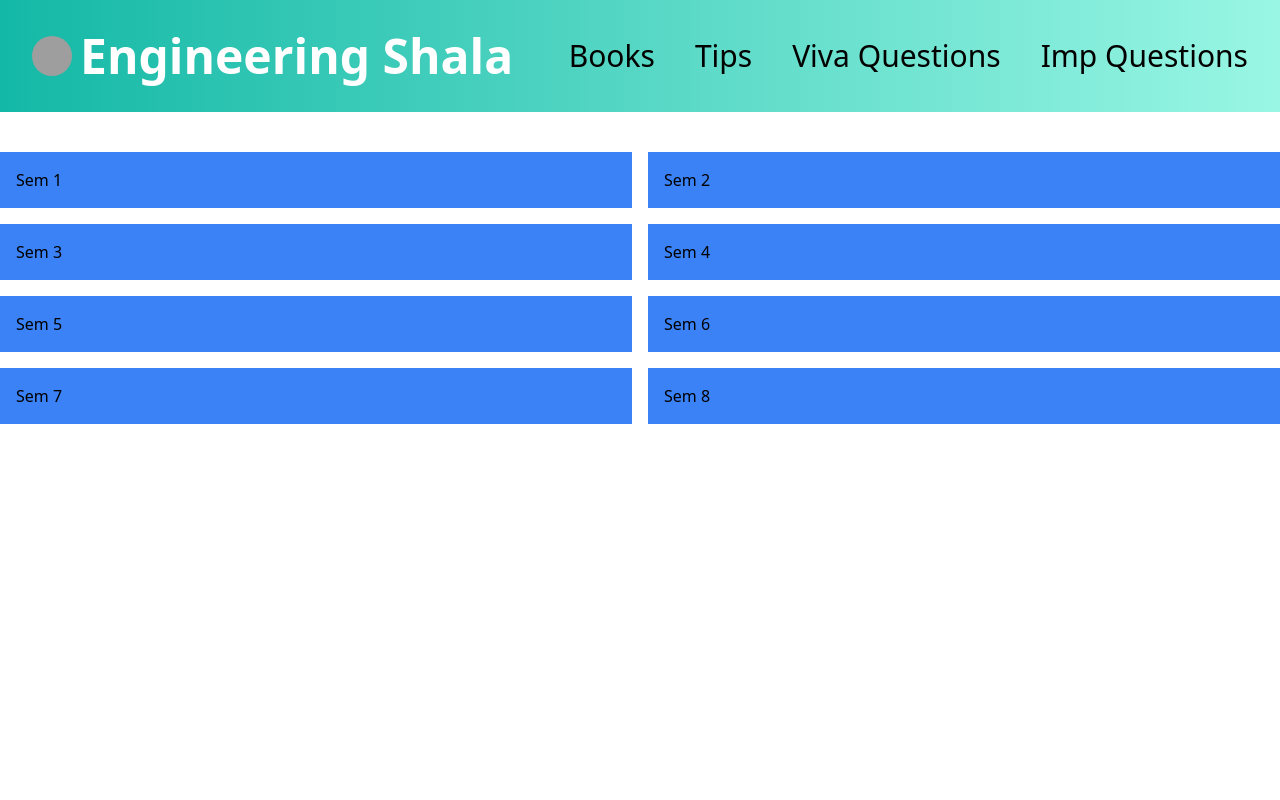
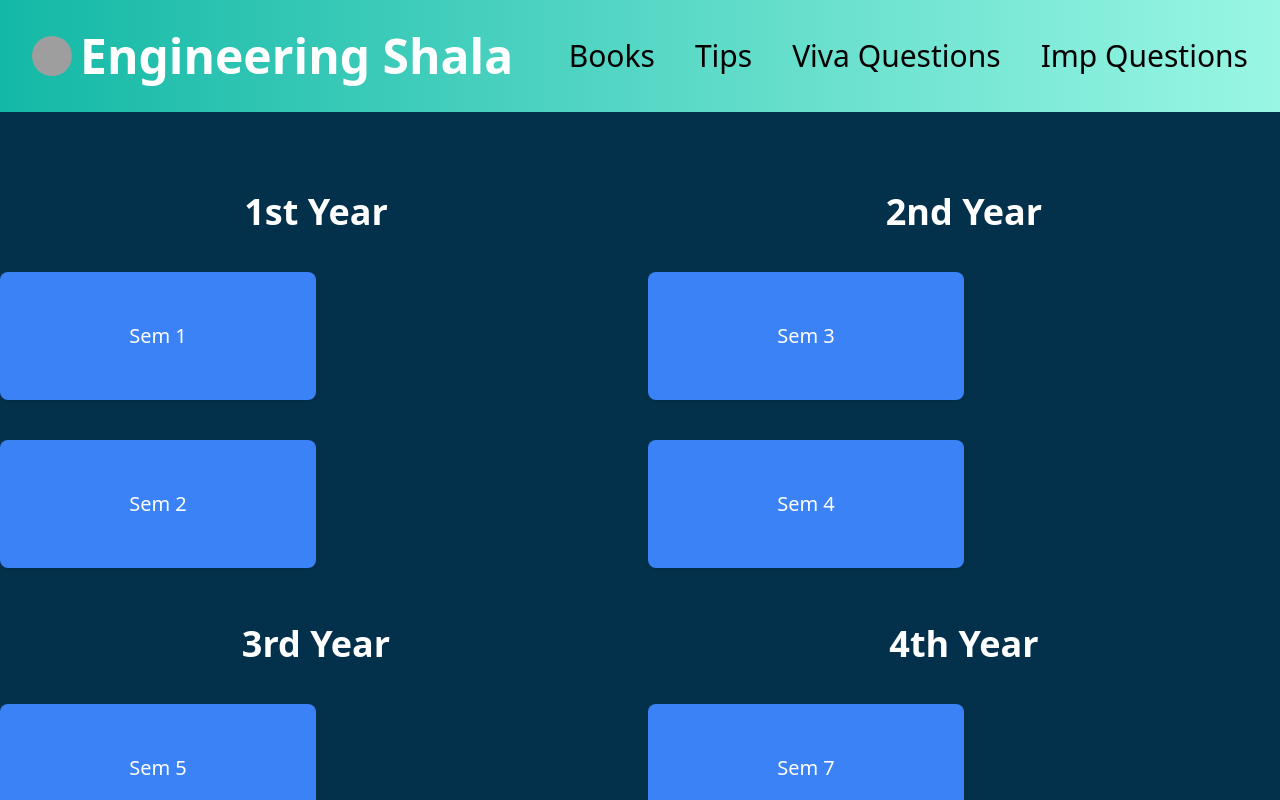
Before and after one commit to codescalper/eng-hub, a React (Create React App) app: page /books in a window 1280 px wide. Shown: the top 800 px of the page. Built offline with nearby package versions, Linux system fonts and the light colour scheme; grey boxes are pictures that could not be loaded.

Commit message:
Added Responisvness

```diff
--- a/public/index.html
+++ b/public/index.html
@@ -26,7 +26,7 @@
     -->
     <title>React App</title>
   </head>
-  <body>
+  <body class="bg-custom-color">
     <noscript>You need to enable JavaScript to run this app.</noscript>
     <div id="root"></div>
     <!--
--- a/src/components/Books.tsx
+++ b/src/components/Books.tsx
@@ -2,30 +2,44 @@
 
 function Books() {
   return (
-      <div className="mt-10 grid grid-cols-1 md:grid-cols-2 gap-4">
-        <div className="p-4 bg-blue-500 hover:bg-green-500 transition-colors duration-300">
+    <div className="mt-10 bg-custom-color">
+      <div className="grid grid-cols-1 md:grid-cols-2 gap-4">
+        <div>
+          <h2 className="md:text-4xl text-2xl font-bold text-center mt-10 mb-10 text-white ">1st Year</h2>
+          <div className="p-4 w-1/2 h-24 md:h-32 bg-blue-500 hover:bg-green-500 transition-colors duration-300 mt-5 rounded-lg shadow text-white text-2xl md:text-xl text-center flex justify-center items-center ">
             Sem 1
           </div>
-        <div className="p-4 bg-blue-500 hover:bg-green-500 transition-colors duration-300">
+          <div className="p-4 w-1/2 h-24 md:h-32 bg-blue-500 hover:bg-green-500 transition-colors duration-300 mt-10 rounded-lg shadow text-white text-2xl md:text-xl text-center flex justify-center items-center ">
             Sem 2
           </div>
-        <div className="p-4 bg-blue-500 hover:bg-green-500 transition-colors duration-300">
+        </div>
+        <div>
+          <h2 className="md:text-4xl text-2xl font-bold text-center mt-10 mb-10 text-white">2nd Year</h2>
+          <div className="p-4 w-1/2 h-24 md:h-32 bg-blue-500 hover:bg-green-500 transition-colors duration-300 mt-5 rounded-lg shadow text-white text-2xl md:text-xl text-center flex justify-center items-center">
             Sem 3
           </div>
-        <div className="p-4 bg-blue-500 hover:bg-green-500 transition-colors duration-300">
+          <div className="p-4 w-1/2 h-24 md:h-32 bg-blue-500 hover:bg-green-500 transition-colors duration-300 mt-10 rounded-lg shadow text-white text-2xl md:text-xl text-center flex justify-center items-center">
             Sem 4
           </div>
-        <div className="p-4 bg-blue-500 hover:bg-green-500 transition-colors duration-300">
+        </div>
+        <div>
+          <h2 className="md:text-4xl text-2xl font-bold text-center mt-10 mb-10 text-white">3rd Year</h2>
+          <div className="p-4 w-1/2 h-24 md:h-32 bg-blue-500 hover:bg-green-500 transition-colors duration-300 mt-5 rounded-lg shadow text-white text-2xl md:text-xl text-center flex justify-center items-center">
             Sem 5
           </div>
-        <div className="p-4 bg-blue-500 hover:bg-green-500 transition-colors duration-300">
+          <div className="p-4 w-1/2 h-24 md:h-32 bg-blue-500 hover:bg-green-500 transition-colors duration-300 mt-10 rounded-lg shadow text-white text-2xl md:text-xl text-center flex justify-center items-center">
             Sem 6
           </div>
-        <div className="p-4 bg-blue-500 hover:bg-green-500 transition-colors duration-300">
+        </div>
+        <div>
+          <h2 className="md:text-4xl text-2xl font-bold text-center mt-10 mb-10 text-white">4th Year</h2>
+          <div className="p-4 w-1/2 h-24 md:h-32 bg-blue-500 hover:bg-green-500 transition-colors duration-300 mt-5 rounded-lg shadow text-white text-2xl md:text-xl text-center flex justify-center items-center">
             Sem 7
           </div>
-        <div className="p-4 bg-blue-500 hover:bg-green-500 transition-colors duration-300">
+          <div className="p-4 w-1/2 h-24 md:h-32 bg-blue-500 hover:bg-green-500 transition-colors duration-300 mt-10 rounded-lg shadow text-white text-2xl md:text-xl text-center flex justify-center flex justify-center items-center">
             Sem 8
+          </div>
+        </div>
       </div>
     </div>
   );
--- a/tailwind.config.js
+++ b/tailwind.config.js
@@ -1,4 +1,10 @@
 module.exports = {
   purge: ['./src/**/*.tsx', './src/**/*.html'],
-  // Other configuration options
+  theme: {
+    extend: {
+    backgroundColor: {
+    'custom-color': '#03314b',
+    },
+    },
+    },
 };
```
Lines whose indentation alone changed are shown as unchanged.
